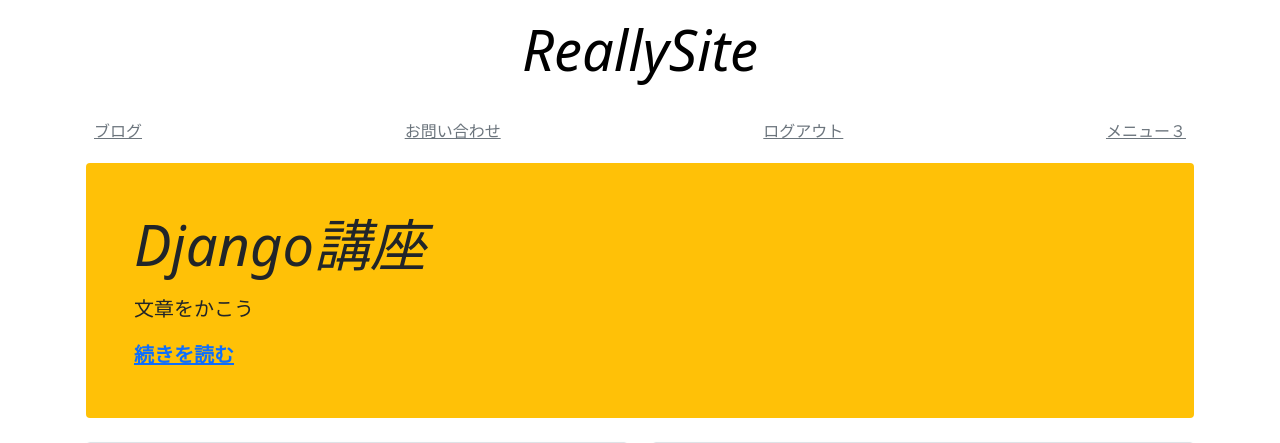
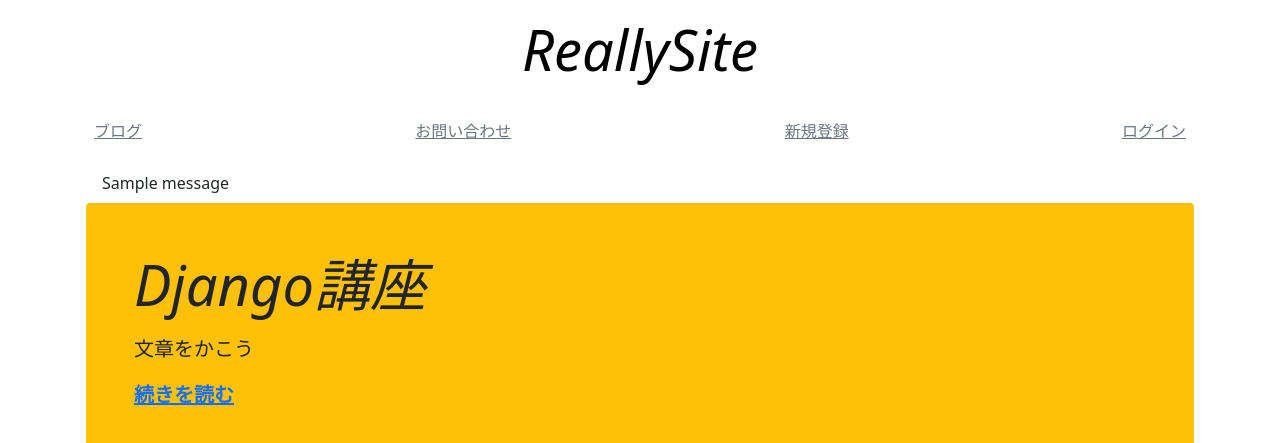
Before and after one commit to tomohiro-1210/django_home_page, a Django app: page / in a window 1280 px wide. Shown: the top 443 px of the page. Run offline with Django 5.2, Linux system fonts and the light colour scheme; data comes from the database, SQL or seed files in the repository; both versions use the stored data as it was after the commit; one stand-in notice (Sample message) is shown; some libraries are stand-ins or nearby versions.

Commit message:
ログイン機能やリンクを張り付け（このPJはいったん中断）

```diff
--- a/myhomepage/views.py
+++ b/myhomepage/views.py
@@ -4,6 +4,7 @@ from blog.models import Article
 # ログインやログアウトのテンプレを読み込む
 from django.contrib.auth.views import LoginView, LogoutView
 from myhomepage.forms import *
+from django.contrib import messages
 
 
 # Create your views here.
@@ -24,6 +25,15 @@ def login(request):
 class Login(LoginView):
     template_name = 'mysite/auth.html'
 
+    def form_valid(self, form):
+        messages.success(self.request, 'ログイン完了！！')
+        return super().form_valid(form)
+
+    def form_invalid(self, form):
+        messages.error(self.request, 'エラーあり！！！')
+        return super().form_invalid(form)
+
+
 # 登録
 def signup(request):
     data = {}
@@ -33,4 +43,6 @@ def signup(request):
             user = form.save(commit=False)
             # user.is_active = False
             user.save()
+            messages.success(request, '登録完了！！')
+            return redirect('/')
     return render(request, 'mysite/auth.html', data)
--- a/templates/mysite/base.html
+++ b/templates/mysite/base.html
@@ -8,6 +8,7 @@
 <body>
     <div class="container">
         {% include 'mysite/snipets/header.html' %}
+        {% include 'mysite/snipets/messages.html' %}
     </div>
     <main class="container">
       {% block content %}
--- a/templates/mysite/snipets/header.html
+++ b/templates/mysite/snipets/header.html
@@ -10,7 +10,11 @@
     <nav class="nav d-flex justify-content-between">
         <a class="p-2 link-secondary" href="/blog/">ブログ</a>
         <a class="p-2 link-secondary" href="#">お問い合わせ</a>
+        {% if user.is_authenticated %}
         <a class="p-2 link-secondary" href="/logout/">ログアウト</a>
-        <a class="p-2 link-secondary" href="#">メニュー３</a>
+        {% else %}
+        <a class="p-2 link-secondary" href="/signup/">新規登録</a>
+        <a class="p-2 link-secondary" href="/login/">ログイン</a>
+        {% endif %}
     </nav>
 </div>
--- /dev/null
+++ b/templates/mysite/snipets/messages.html
@@ -0,0 +1,6 @@
+<!-- メッセージです -->
+{% for msg in messages %}
+<nav class="py-2 {{ mas.tags }}">
+    <div class="container">{{ msg }}</div>
+</nav>
+{% endfor %}
```
Also changed, not shown: homepageproject/settings.py (+11 -0 lines), templates/mysite/auth.html (+10 -0 lines), db.sqlite3.
